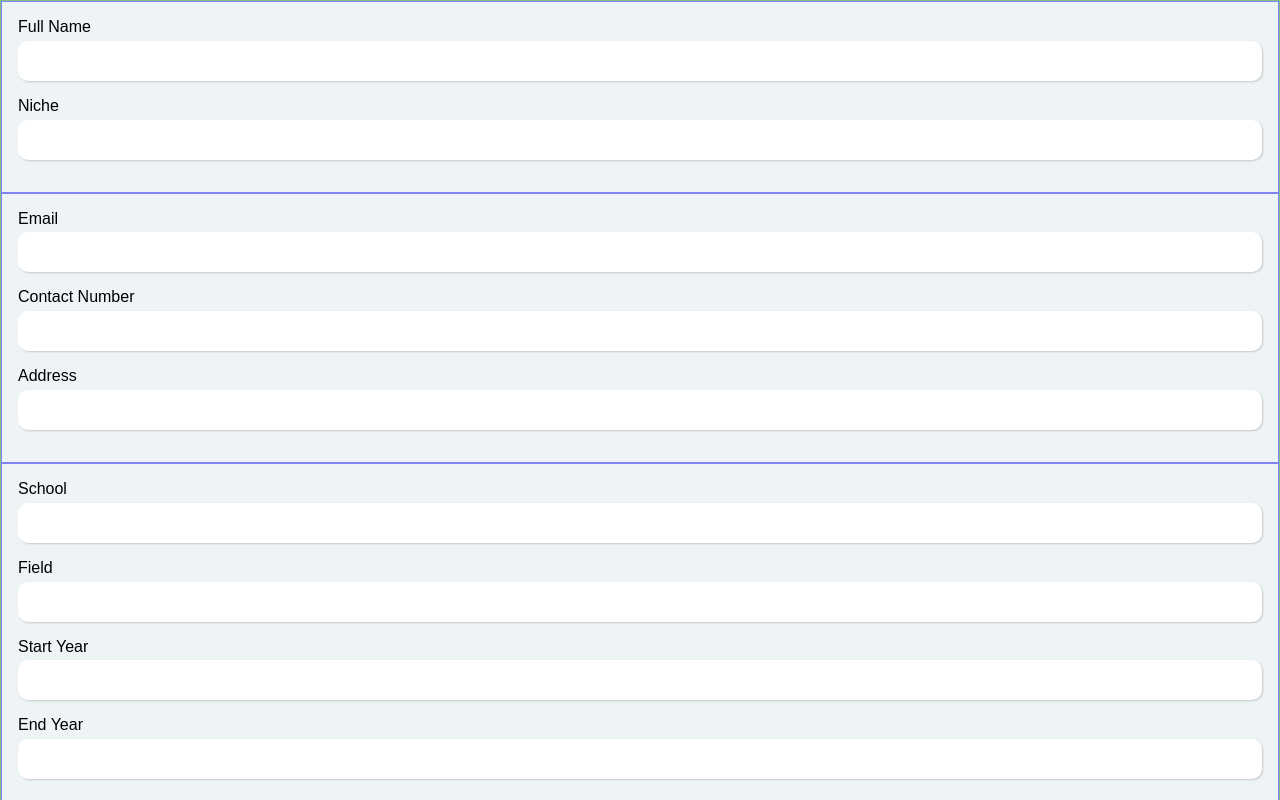
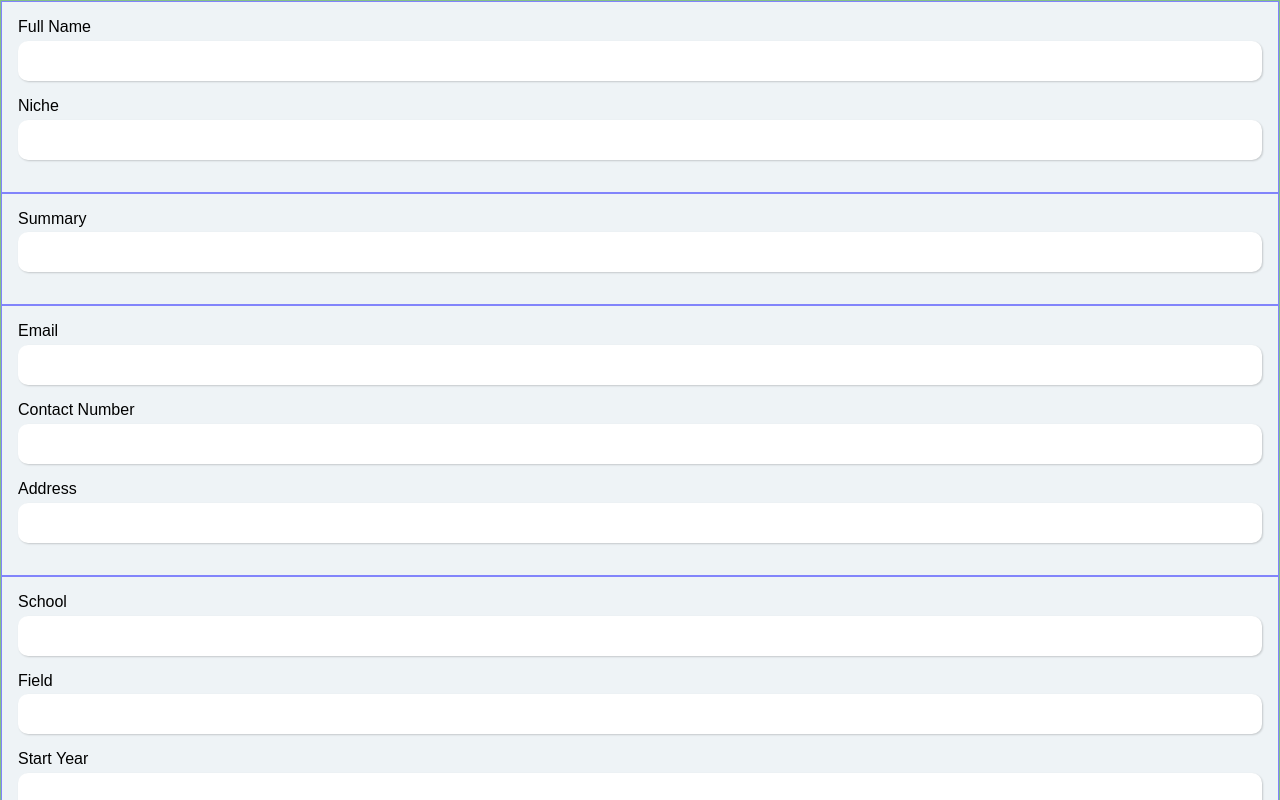
Before and after one commit to john0ground/CV-App, a React (Vite) app: page / in a window 1280 px wide. Shown: the top 800 px of the page. Built offline with nearby package versions, Linux system fonts and the light colour scheme.

Commit message:
add summary component

```diff
--- a/src/App.tsx
+++ b/src/App.tsx
@@ -1,5 +1,6 @@
 import { Details as HeaderDetails } from './components/Header';
 import { Details as ContactDetails } from './components/Contact';
+import { Details as SummaryDetails } from './components/Summary';
 import { Details as EducationDetails } from './components/Education';
 import { Details as WorkDetails } from './components/Work';
 import { Details as ProjectDetails } from './components/Projects';
@@ -8,6 +9,7 @@ import Cv from './components/CV';
 import {
     headerData,
     contactData,
+    summaryData,
     projectData,
     workData,
     educationData,
@@ -19,6 +21,7 @@ import { v4 as uuid } from 'uuid';
 interface CvData {
     header: HeaderDetails;
     contact: ContactDetails;
+    summary: SummaryDetails;
     education: EducationDetails[];
     project: ProjectDetails[];
     work: WorkDetails[];
@@ -27,6 +30,7 @@ interface CvData {
 
 const userData:CvData = {
     header: { ...headerData },
+    summary: { ...summaryData },
     contact: { ...contactData },
     education: [{ ...educationData }],
     project: [{ ...projectData }],
@@ -63,6 +67,13 @@ export default function App() {
         const newContactDetails = { ...currentCvData.contact, [key]:value };
         setCurrentCvData(prevData => (
             {...prevData, contact:newContactDetails}
+        ));
+    }
+
+    function handleSummary(value:string) {
+        const newSummary = { ...currentCvData.summary, summary:value };
+        setCurrentCvData(prevData => (
+            {...prevData, summary:newSummary}
         ));
     }
 
@@ -127,12 +138,14 @@ export default function App() {
     return (<Cv
                 handleHeader= {handleHeaderDetails}
                 handleContact = {handleContactDetails}
+                handleSummary={handleSummary}
                 handleEducation = {handleEducationDetails}
                 handleProject = {handleProjectDetails}
                 handleWork = {handleWorkDetails}
 
                 headerDetails = {currentCvData.header}
                 contactDetails = {currentCvData.contact}
+                summaryDetails= {currentCvData.summary}
                 educationDetails = {currentCvData.education}
                 projectDetails = {currentCvData.project}
                 workDetails = {currentCvData.work}
--- a/src/components/CV.tsx
+++ b/src/components/CV.tsx
@@ -1,5 +1,6 @@
 import { CvHeader, HeaderInputs, HeaderHandler, Details as HeaderDetails } from './Header';
 import { CvContact, ContactInputs, ContactHandler, Details as ContactDetails } from './Contact';
+import { CvSummary, SummaryInput, SummaryHandler, Details as SummaryDetails } from './Summary';
 import { CvEducation, EducationInputs, AddEducation, EducationHandler, Details as EducationDetails } from './Education';
 import { WorkInputs, CvWork, WorkHandler, AddWork, Details as WorkDetails } from './Work';
 import { ProjectInputs, CvProject, ProjectHandler, AddProject, Details as ProjectDetails } from './Projects';
@@ -10,12 +11,14 @@ import './../style/style.scss';
 interface CvProps {
     handleHeader: HeaderHandler;
     handleContact: ContactHandler;
+    handleSummary: SummaryHandler;
     handleEducation: EducationHandler;
     handleProject: ProjectHandler;
     handleWork: WorkHandler;
 
     headerDetails: HeaderDetails;
     contactDetails: ContactDetails;
+    summaryDetails: SummaryDetails;
     educationDetails: EducationDetails[];
     projectDetails: ProjectDetails[];
     workDetails: WorkDetails[];
@@ -30,12 +33,14 @@ interface CvProps {
 export default function Cv({
         handleHeader,
         handleContact,
+        handleSummary,
         handleEducation,
         handleProject,
         handleWork,
 
         headerDetails,
         contactDetails,
+        summaryDetails,
         educationDetails,
         projectDetails,
         workDetails,
@@ -51,6 +56,7 @@ export default function Cv({
         <>
             <div className='editor'>
                 <HeaderInputs details={headerDetails} handleChange={handleHeader} />
+                <SummaryInput details={summaryDetails} handleChange={handleSummary} />
                 <ContactInputs details={contactDetails} handleChange={handleContact} />
 
                 {educationDetails.map((education) => (
@@ -85,6 +91,7 @@ export default function Cv({
                 </div>
 
                 <div className="cv-main">
+                    <CvSummary details={summaryDetails} />
                     {workDetails.map((work) => (
                         <CvWork key={work.key} details={work} />
                     ))}
--- /dev/null
+++ b/src/components/Summary.tsx
@@ -0,0 +1,34 @@
+import { TextInput } from "./Inputs";
+export type SummaryHandler = (value:string) => void;
+export interface Details { summary:string, key:string }
+
+interface SummaryInputsProps {
+    details: Details;
+    handleChange: SummaryHandler;
+}
+
+interface CvSummaryProps {
+    details: Details;
+}
+
+export function SummaryInput({ details, handleChange }: SummaryInputsProps) {
+    return (
+        <section className="summary-input">
+            <TextInput
+                label='Summary'
+                name='summary'
+                id={details.key}
+                value={details.summary}
+                onChange={(e: { target: { value: string; }; }) => handleChange(e.target.value)}
+            />
+        </section>
+    );
+}
+
+export function CvSummary({details}: CvSummaryProps) {
+    return (
+        <section>
+            <p>{details.summary}</p>
+        </section>
+    );
+}
--- a/src/data/cvData.ts
+++ b/src/data/cvData.ts
@@ -3,6 +3,11 @@ import { v4 as uuid } from "uuid";
 const headerData = {
     fullName:'',
     niche:'',
+    key: uuid()
+}
+
+const summaryData = {
+    summary:'',
     key: uuid()
 }
 
@@ -45,6 +50,7 @@ const skillData = {
 export {
     headerData,
     contactData,
+    summaryData,
     projectData,
     workData,
     educationData,
```
